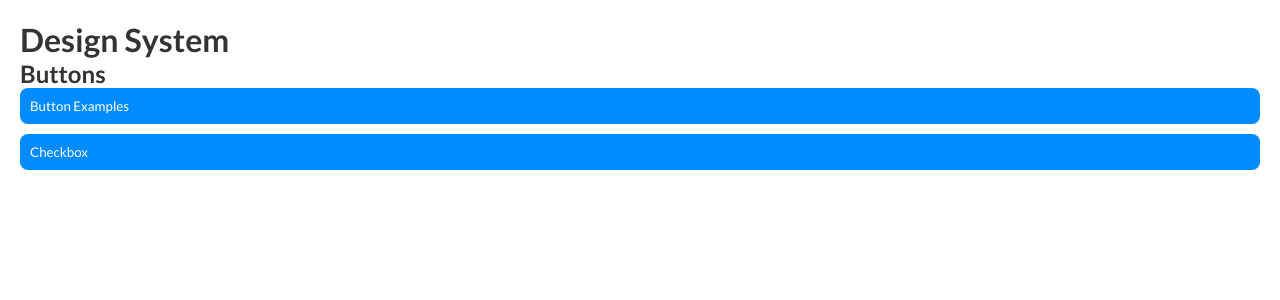
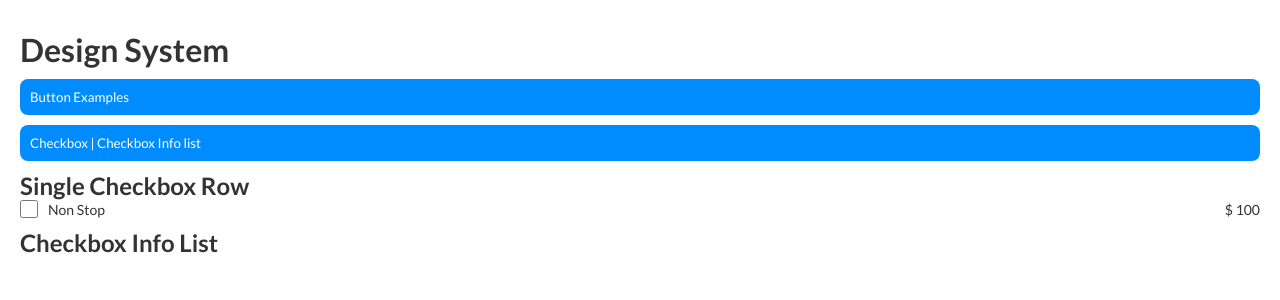
Before and after one commit to rahulnikam2002/Travel-Booking-Platform, a React (Create React App) app in the folder packages/design-platform/: page / in a window 1280 px wide. Shown: the top 300 px of the page. Built offline with nearby package versions, Linux system fonts and the light colour scheme.

Commit message:
Add CheckboxInfoRow component and integrate it into App; enhance ExpandTab to support opened state; update styles and types accordingly.

```diff
--- a/packages/design-platform/src/App.tsx
+++ b/packages/design-platform/src/App.tsx
@@ -1,20 +1,40 @@
 import ButtonExamples from "./components/Button/Button.simple";
+// import CheckboxInfoList from "./components/CheckboxInfoList";
+import { CheckboxInfoRow } from "./components/CheckboxInfoRow/CheckboxInfoRow";
 import { ExpandTab } from "./components/ExpandTab/ExpandTab";
 import styles from "./styles.module.css"
+
+// const dummyDataForCheckboxInfoList = [
+//   { title: 'Non Stop', description: '$ 100', isChecked: false },
+//   { title: '1 Stop', description: '$ 80', isChecked: true },
+//   { title: '2+ Stops', description: '$ 50', isChecked: false },
+//   { title: 'Red Eye Flights', description: '$ 120', isChecked: false },
+//   { title: 'Early Morning Flights', description: '$ 110', isChecked: true },
+//   { title: 'Late Night Flights', description: '$ 90', isChecked: false },
+// ];
 
 function App() {
   return (
     <div className={styles.app}>
-      <h1>Design  System</h1>
+      <div className={styles.spacer}>
+        <h1>Design  System</h1>
+      </div>
 
-      <h2>Buttons</h2>
       <ExpandTab title="Button Examples">
         <ButtonExamples />
       </ExpandTab>
 
       <div className={styles.spacer}>
-        <ExpandTab title="Checkbox">
-          <ButtonExamples />
+        <ExpandTab opened={true} title="Checkbox | Checkbox Info list">
+          <div className={styles.spacer}>
+            <h2>Single Checkbox Row</h2>
+            <CheckboxInfoRow title="Non Stop" isChecked={false} onChange={(e) => console.log(e)} description="$ 100" />
+          </div>
+
+          <div className={styles.spacer}>
+            <h2>Checkbox Info List</h2>
+            {/* <CheckboxInfoList items={dummyDataForCheckboxInfoList} isExpandable={true} minItemsToShow={3} /> */}
+          </div>
         </ExpandTab>
       </div>
     </div>
--- /dev/null
+++ b/packages/design-platform/src/components/CheckboxInfoRow/CheckboxInfoRow.tsx
@@ -0,0 +1,34 @@
+import { useEffect, useState } from "react";
+import { CheckboxInfoRowProps } from "./CheckboxInfoRow.types";
+import styles from './checkboxInfoRow.module.css';
+
+export const CheckboxInfoRow = (props: CheckboxInfoRowProps) => {
+    const { title, description, isChecked, onChange } = props;
+    const [isCheckboxChecked, setIsCheckboxChecked] = useState(!!isChecked);
+
+    // Keep internal state in sync when parent changes `isChecked` prop
+    useEffect(() => {
+        if (typeof isChecked === 'boolean') setIsCheckboxChecked(isChecked);
+    }, [isChecked]);
+
+    const toggle = () => {
+        const next = !isCheckboxChecked;
+        setIsCheckboxChecked(next);
+        if (onChange) onChange(next);
+    };
+
+    return (
+        <div className={styles.checkboxInfoRow}>
+            <label className={styles.leftSection}>
+                <input
+                    type="checkbox"
+                    checked={isCheckboxChecked}
+                    onChange={toggle}
+                    className={styles.checkbox}
+                />
+                <div className={styles.title}>{title}</div>
+            </label>
+            {description && <div className={styles.description}>{description}</div>}
+        </div>
+    );
+}
--- /dev/null
+++ b/packages/design-platform/src/components/CheckboxInfoRow/CheckboxInfoRow.types.ts
@@ -0,0 +1,6 @@
+export type CheckboxInfoRowProps = {
+    title: string;
+    description?: string;
+    isChecked: boolean;
+    onChange: (checked: boolean) => void;
+}
--- /dev/null
+++ b/packages/design-platform/src/components/CheckboxInfoRow/checkboxInfoRow.module.css
@@ -0,0 +1,27 @@
+.checkboxInfoRow {
+    width: 100%;
+    display: flex;
+    align-items: center;
+    justify-content: space-between;
+    flex-wrap: wrap;
+    cursor: pointer;
+}
+
+.leftSection {
+    display: flex;
+    align-items: center;
+    gap: 10px;
+}
+
+.leftSection input {
+    width: 18px;
+    height: 18px;
+}
+
+.title {
+    font-size: 14px;
+}
+
+.description {
+    font-size: 14px;
+}
--- a/packages/design-platform/src/components/ExpandTab/ExpandTab.tsx
+++ b/packages/design-platform/src/components/ExpandTab/ExpandTab.tsx
@@ -1,14 +1,20 @@
-import { useState } from 'react';
+import { useEffect, useState } from 'react';
 import { ExpandTabProps } from './ExpandTab.types';
 import styles from './expandTab.module.css';
 
 export const ExpandTab = (props: ExpandTabProps) => {
-    const { children } = props;
+    const { children, opened } = props;
     const [isOpen, setIsOpen] = useState(false);
 
     const toggleOpen = () => {
         setIsOpen(!isOpen);
     };
+
+    useEffect(() => {
+        if (opened !== undefined) {
+            setIsOpen(opened);
+        }
+    }, [opened]);
 
     return (
         <div>
--- a/packages/design-platform/src/components/ExpandTab/ExpandTab.types.ts
+++ b/packages/design-platform/src/components/ExpandTab/ExpandTab.types.ts
@@ -3,6 +3,7 @@ type ExpandTabProps = {
     // Define your props here
     children?: React.ReactNode;
     title: string;
+    opened?: boolean;
 };
 
 export type { ExpandTabProps };
```
